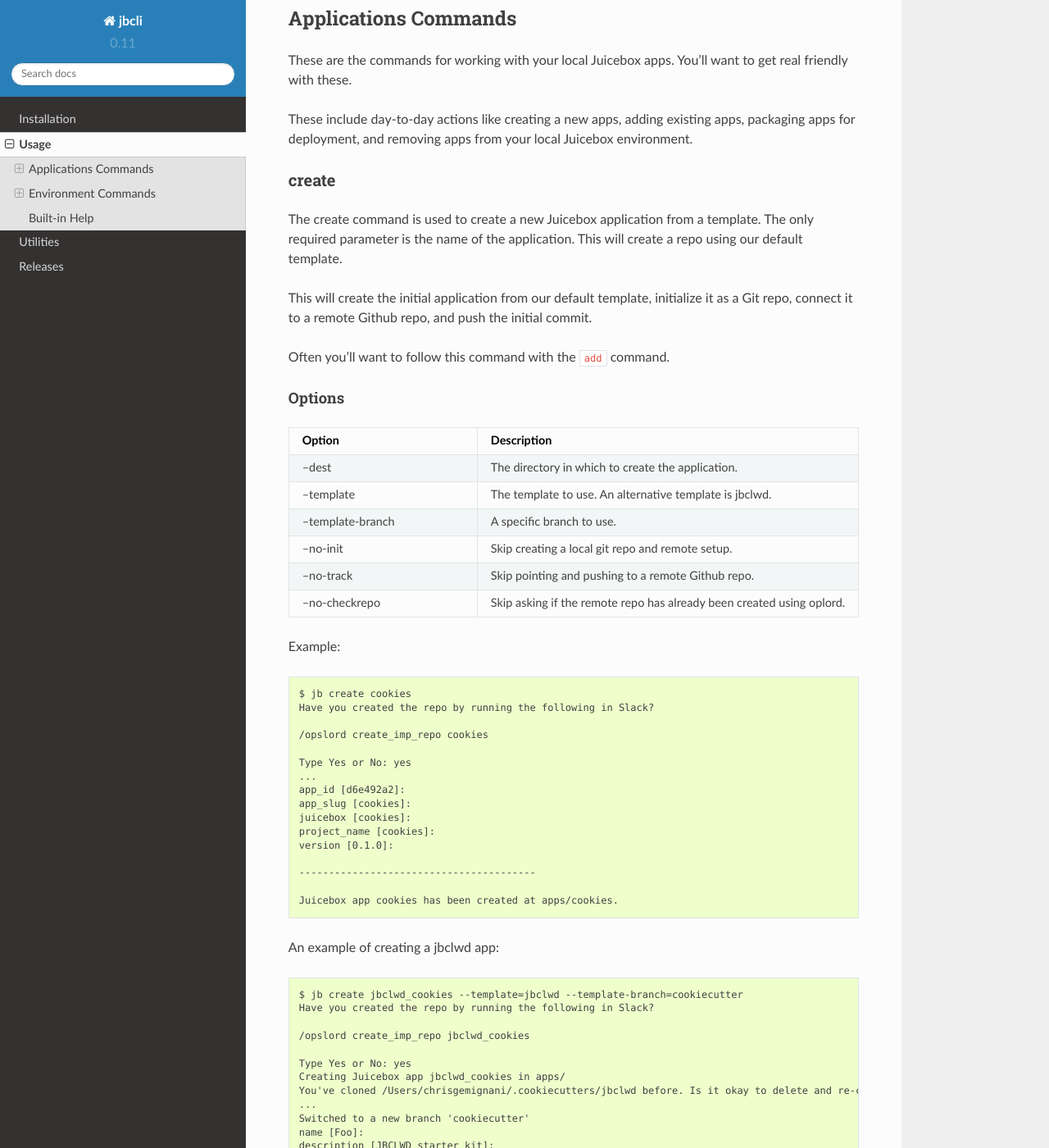
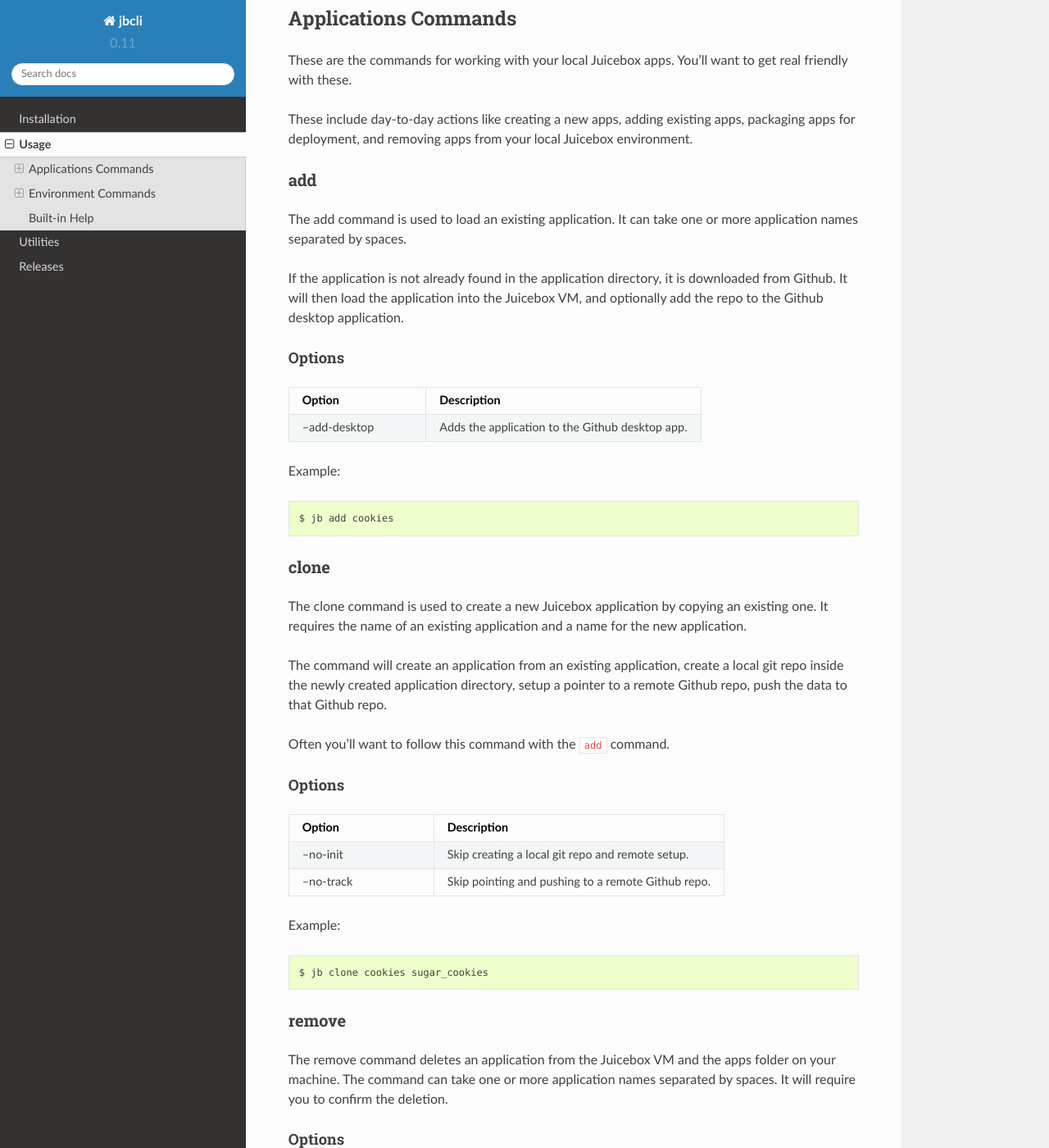
Before and after one commit to juiceinc/devlandia, a Sphinx documentation site: the page built from jbcli/docs/usage.rst, in a window 1280 px wide and 1400 px high, scrolled down 202 px. Shown: the whole window at 82% size. Built offline with Sphinx 7.4.7 and the Read the Docs theme 2.0.0, drawn with Linux system fonts in a browser that asks for light colours; some of the changed text lies outside the part shown.

Commit message:
fixed tests and docs

```diff
--- a/jbcli/docs/usage.rst
+++ b/jbcli/docs/usage.rst
@@ -15,78 +15,6 @@
 apps, packaging apps for deployment, and removing apps from your local
 Juicebox environment.
 
-create
-------
-
-The create command is used to create a new Juicebox application from a
-template. The only required parameter is the name of the application. This
-will create a repo using our default template.
-
-This will create the initial application from our default template, initialize
-it as a Git repo, connect it to a remote Github repo, and push the initial
-commit.
-
-Often you'll want to follow this command with the ``add`` command.
-
-Options
-~~~~~~~
-
-.. csv-table::
-   :header: "Option", "Description"
-   :widths: 15, 30
-
-   "--dest","The directory in which to create the application."
-   "--template","The template to use. An alternative template is jbclwd."
-   "--template-branch", "A specific branch to use."
-   "--no-init", "Skip creating a local git repo and remote setup."
-   "--no-track", "Skip pointing and pushing to a remote Github repo."
-   "--no-checkrepo","Skip asking if the remote repo has already been created using oplord."
-
-
-Example::
-
-    $ jb create cookies
-    Have you created the repo by running the following in Slack?
-
-    /opslord create_imp_repo cookies
-
-    Type Yes or No: yes
-    ...
-    app_id [d6e492a2]:
-    app_slug [cookies]:
-    juicebox [cookies]:
-    project_name [cookies]:
-    version [0.1.0]:
-
-    ----------------------------------------
-
-    Juicebox app cookies has been created at apps/cookies.
-
-An example of creating a jbclwd app::
-
-    $ jb create jbclwd_cookies --template=jbclwd --template-branch=cookiecutter
-    Have you created the repo by running the following in Slack?
-
-    /opslord create_imp_repo jbclwd_cookies
-
-    Type Yes or No: yes
-    Creating Juicebox app jbclwd_cookies in apps/
-    You've cloned /Users/chrisgemignani/.cookiecutters/jbclwd before. Is it okay to delete and re-clone it? [yes]: yes
-    ...
-    Switched to a new branch 'cookiecutter'
-    name [Foo]:
-    description [JBCLWD starter kit]:
-    app_id [ddaa891b]:
-    app_slug [jbclwd_cookies]:
-    stack_label [Report]:
-    app_header_title [What is getting built in Nashville?]:
-    app_sub_title [Approved building permits for a city can uncover many things about how and where communities are changing.]:
-    primary_color [###### Hex color]: ff6600
-    accent_color [###### Hex color]: 009944
-
-    ----------------------------------------
-
-    Juicebox app jbclwd_cookies has been created at apps/jbclwd_cookies.
 
 add
 ---
@@ -164,27 +92,6 @@
     $ jb remove sugar_cookies --yes
 
 
-package
-------
-
-The package command packages an application from Juicebox for deployment and
-allows you to optionally specify a destination S3 bucket. The command can take
-one or more application names separated by spaces.
-
-Options
-~~~~~~~
-
-.. csv-table::
-   :header: "Option", "Description"
-   :widths: 15, 30
-
-   "--bucket","Specify destination S3 bucket."
-
-
-Example::
-
-    $ jb package sugar_cookies --bucket=jb_uploads_dev
-
 
 clear_cache
 -----------
@@ -209,15 +116,6 @@
 
     $ jb pull stable
 
-
-test_app
---------
-
-The test_app command allows you to run Gabbi tests of your app in the container.
-
-Example::
-
-    $ jb test_app blueprint
 
 
 manage
@@ -347,42 +245,6 @@
     $ jb stop
 
 
-search
-------
-
-This command will search juicebox elasticsearch logs. To use this you will need
-a username and password to either the core juicebox elasticsearch logging cluster
-or to a client juicebox logging cluster.
-
-To use, set the following environment variables:
-
-* LP_USERNAME (for legacy-staging, legacy-prod, staging, prod)
-* LP_PASSWORD
-* HSL_USERNAME (for hstm-qa and hstm-prod)
-* HSL_PASSWORD
-
-Options
-~~~~~~~
-
-.. csv-table::
-   :header: "Option", "Description"
-   :widths: 15, 30
-
-   "--username","Elasticsearch username if environment variables are not set"
-   "--password","Elasticsearch password if environment variables are not set"
-   "--env","Which environment to target"
-   "--data_service_log","Log type, one of performance, params, recipe"
-   "--env","Which environment to target"
-   "--lookback_window","Number of days to look at, only 90 days of history are retained"
-   "--limit","Number of records to return"
-   "--service_pattern","A regular expression that the service must match"
-   "--user_pattern","A regular expression that the user must match"
-   "--output","A filename to write the output to, if empty, will write to screen"
-
-Example::
-
-    $ jb search
-    [fill out the prompts]
 
 Built-in Help
 =============
```
Also changed, not shown: 1 other file.
